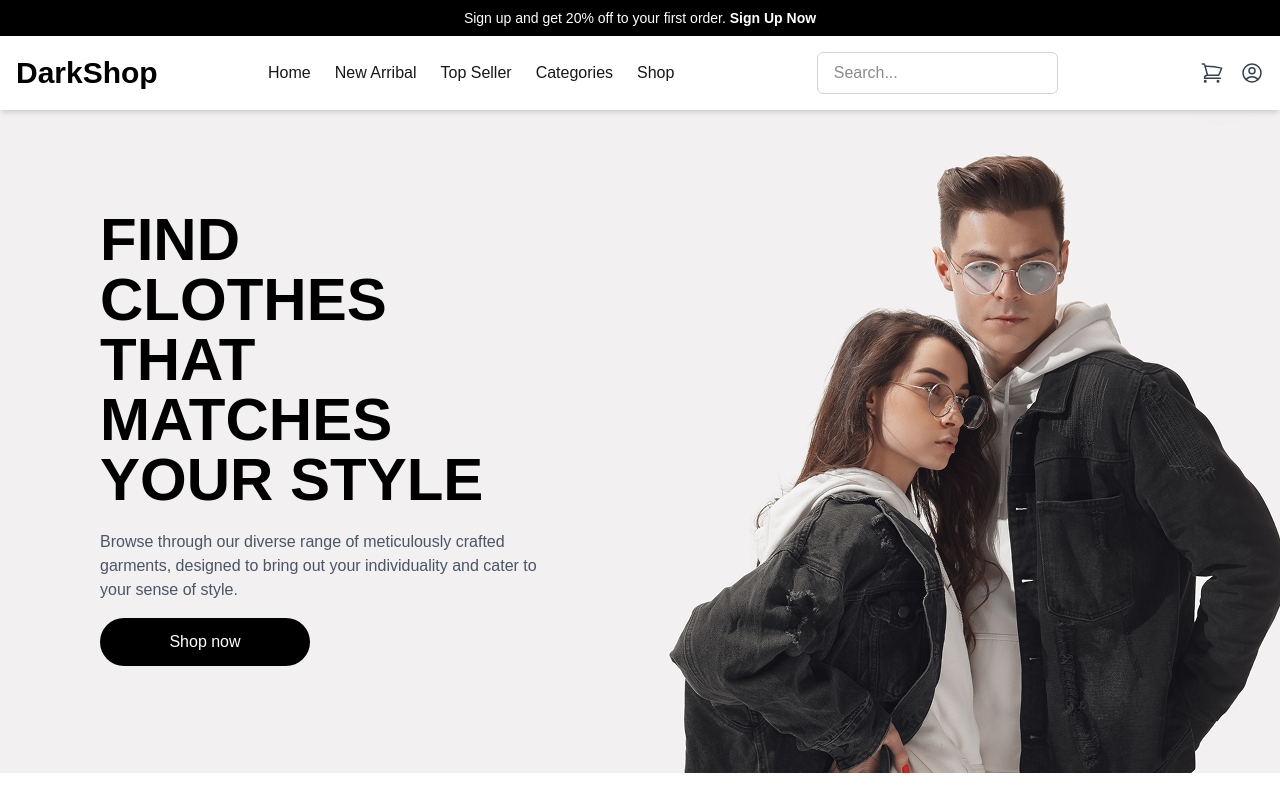
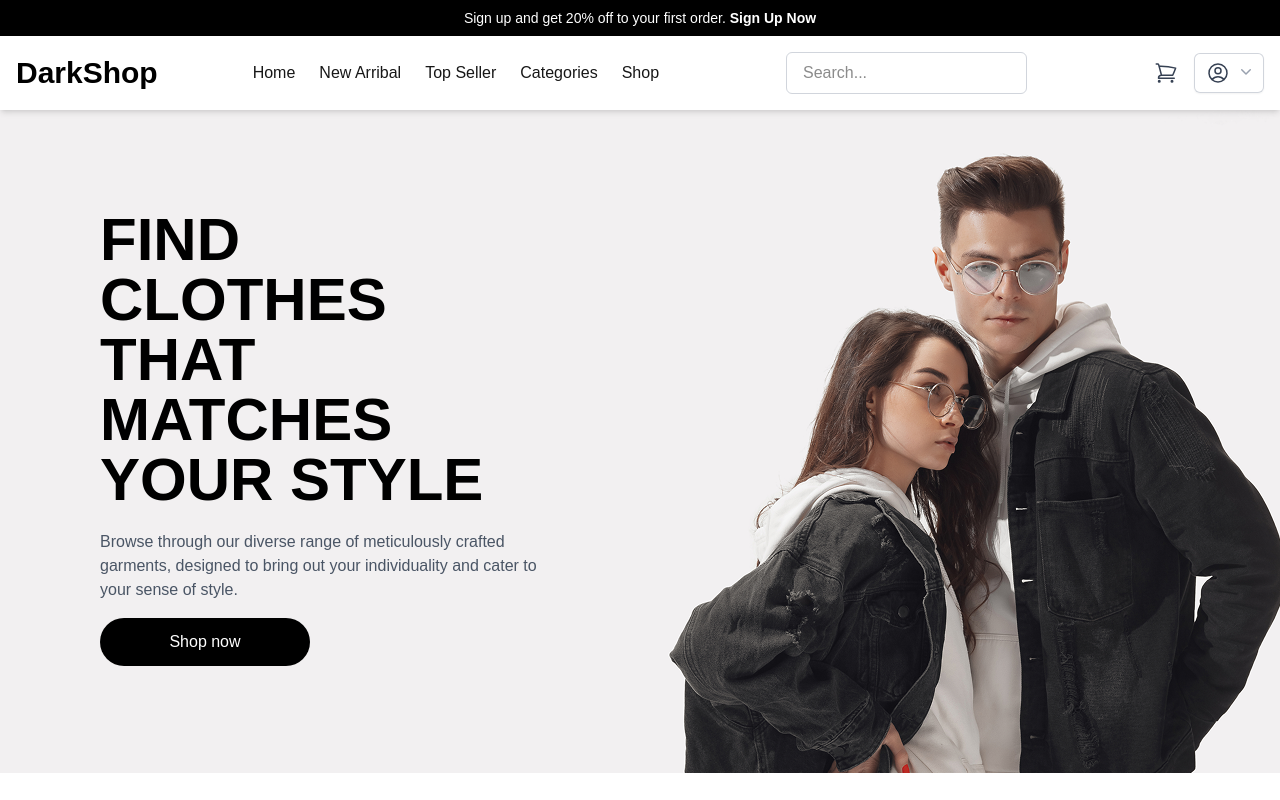
Before and after one commit to FrancoDavid/nextjs-ecommerce-dark, a Next.js app: page / in a window 1280 px wide. Shown: the top 800 px of the page. Built offline with nearby package versions, Linux system fonts and the light colour scheme.

Commit message:
feat: login and logout

```diff
--- a/src/components/layouts/Header.jsx
+++ b/src/components/layouts/Header.jsx
@@ -1,4 +1,7 @@
 "use client"
+
+import { useState, useRef } from "react";
+import { toast } from "sonner";
 
 import { ShoppingCartIcon } from '@heroicons/react/24/outline';
 import { UserCircleIcon } from '@heroicons/react/24/outline';
@@ -8,6 +11,8 @@ import { useBanner } from '@/contexts/Banner';
 
 import useRegisterModalStore from "@/stores/User/useRegisterModal";
 import useLoginModalStore from "@/stores/User/useLoginModal";
+import useUserStore from '@/stores/User/useUser';
+import { useEffect } from 'react';
 
 export default function Header() {
     const { highLighNewArrivals, highLighTopSelling, categories } = useScroll();
@@ -15,6 +20,12 @@ export default function Header() {
 
     const { open: openRegisterModal } = useRegisterModalStore();
     const { open: openLoginModal } = useLoginModalStore();
+    const { user, logout } = useUserStore();
+
+    const [isOpenDropdownUser, setIsOpenDropdownUser] = useState(false);
+
+    const userDropdownRef = useRef();
+    const isLoggedIn = !!user;
 
     const handleScrollToNewArrivals = () => {
         highLighNewArrivals.current.scrollIntoView({ behavior: 'smooth' });
@@ -27,10 +38,28 @@ export default function Header() {
     }
     const handleOpenRegisterModal = () => openRegisterModal();
     const handleOpenLoginModal = () => openLoginModal();
+    const handleOpenUserDropdown = () => setIsOpenDropdownUser(!isOpenDropdownUser);
+    const handleLogout = () => {
+        logout();
+        toast.success("User logged out!");
+    }
+
+
+    useEffect(() => {
+        const handleUserDropdownClickOut = (event) => {
+            if (userDropdownRef.current && !userDropdownRef.current.contains(event.target)) {
+                setIsOpenDropdownUser(false);
+            }
+        }
+
+        document.addEventListener("mousedown", handleUserDropdownClickOut)
+
+        return () => document.removeEventListener("mousedown", handleUserDropdownClickOut);
+    }, [])
 
     return (
         <>
-            {isOpenBanner && (
+            {isOpenBanner && !isLoggedIn && (
                 <header className="bg-black stycky top-0 z-50">
                     <div className="container mx-auto flex justify-center items-center p-2">
                         <span className="text-white text-sm">Sign up and get 20% off to your first order.
@@ -57,7 +86,31 @@ export default function Header() {
                     </div>
                     <div className="flex items-center space-x-4">
                         <a className="cursor-pointer"><ShoppingCartIcon className="h-6 w-6 text-gray-700" /></a>
-                        <a className="cursor-pointer" onClick={handleOpenLoginModal}><UserCircleIcon className="h-6 w-6 text-gray-700" /></a>
+                        <div class="relative inline-block text-left" ref={userDropdownRef}>
+                            <div>
+                                <button type="button"
+                                    class="inline-flex w-full justify-center gap-x-1.5 rounded-md bg-white px-3 py-2 text-sm font-semibold text-gray-900 ring-1 shadow-xs ring-gray-300 ring-inset hover:bg-gray-50"
+                                    id="menu-button" aria-expanded="true" aria-haspopup="true" onClick={handleOpenUserDropdown}>
+                                    <UserCircleIcon className="h-6 w-6 text-gray-700" />
+                                    <svg class="-mr-1 size-5 text-gray-400" viewBox="0 0 20 20" fill="currentColor" aria-hidden="true" data-slot="icon">
+                                        <path fill-rule="evenodd" d="M5.22 8.22a.75.75 0 0 1 1.06 0L10 11.94l3.72-3.72a.75.75 0 1 1 1.06 1.06l-4.25 4.25a.75.75 0 0 1-1.06 0L5.22 9.28a.75.75 0 0 1 0-1.06Z" clip-rule="evenodd" />
+                                    </svg>
+                                </button>
+                            </div>
+                            {isOpenDropdownUser && (
+                                <div class="absolute right-0 z-10 mt-2 w-56 origin-top-right divide-y divide-gray-100 rounded-md bg-white ring-1 shadow-lg ring-black/5 focus:outline-hidden" role="menu" aria-orientation="vertical" aria-labelledby="menu-button" tabindex="-1">
+                                    <div class="py-1" role="none">
+                                        {!isLoggedIn && <a class="block px-4 py-2 text-sm text-gray-700 cursor-pointer" role="menuitem" tabindex="-1" id="menu-item-0" onClick={handleOpenLoginModal}>Log in</a>}
+                                        {isLoggedIn && <a class="block px-4 py-2 text-sm text-gray-700 cursor-pointer" role="menuitem" tabindex="-1" id="menu-item-1">Profile</a>}
+                                    </div>
+                                    {isLoggedIn && (
+                                        <div class="py-1" role="none">
+                                            <a class="block px-4 py-2 text-sm text-gray-700 cursor-pointer" role="menuitem" tabindex="-1" id="menu-item-6" onClick={handleLogout}>Log out</a>
+                                        </div>
+                                    )}
+                                </div>
+                            )}
+                        </div>
                     </div>
                 </div>
             </header>
--- a/src/components/modals/Login.jsx
+++ b/src/components/modals/Login.jsx
@@ -3,14 +3,16 @@
 import { useState } from "react"
 import { toast } from "sonner";
 
+import useLoginModalStore from "@/stores/User/useLoginModal"
+import useUserStore from "@/stores/User/useUser";
 
-import useLoginModalStore from "@/stores/User/useLoginModal"
 import { authLoginService } from "@/services/Auth"
 
 import SpinLoad from "../common/SpinLoad";
 
 export default function LoginModal() {
     const { isOpen: isOpenModal, close: closeModal } = useLoginModalStore()
+    const { setUser } = useUserStore()
 
     const [form, setForm] = useState({
         email: "",
@@ -23,12 +25,12 @@ export default function LoginModal() {
     }
     const handleSubmit = async (e) => {
         setLoading(true)
-        console.log("form", form)
         authLoginService(form)
-            .then((res) => {
+            .then(async (res) => {
+                const response = await res.json()
+
                 if (!res.ok) {
-                    const error = res.json()
-                    toast.error("Error login: " + error?.message || "User not logged in")
+                    toast.error("Error login: " + response?.message || "User not logged in")
                     return
                 }
 
@@ -37,6 +39,7 @@ export default function LoginModal() {
                     email: "",
                     password: ""
                 })
+                setUser(response.data)
 
                 toast.success("User logged in!")
             })
--- /dev/null
+++ b/src/stores/User/useUser.js
@@ -0,0 +1,9 @@
+const { create } = require("zustand");
+
+const useUserStore = create((set) => ({
+    user: null,
+    setUser: (userData) => set({ user: userData }),
+    logout: () => set({ user: null }),
+}));
+
+export default useUserStore;
```
